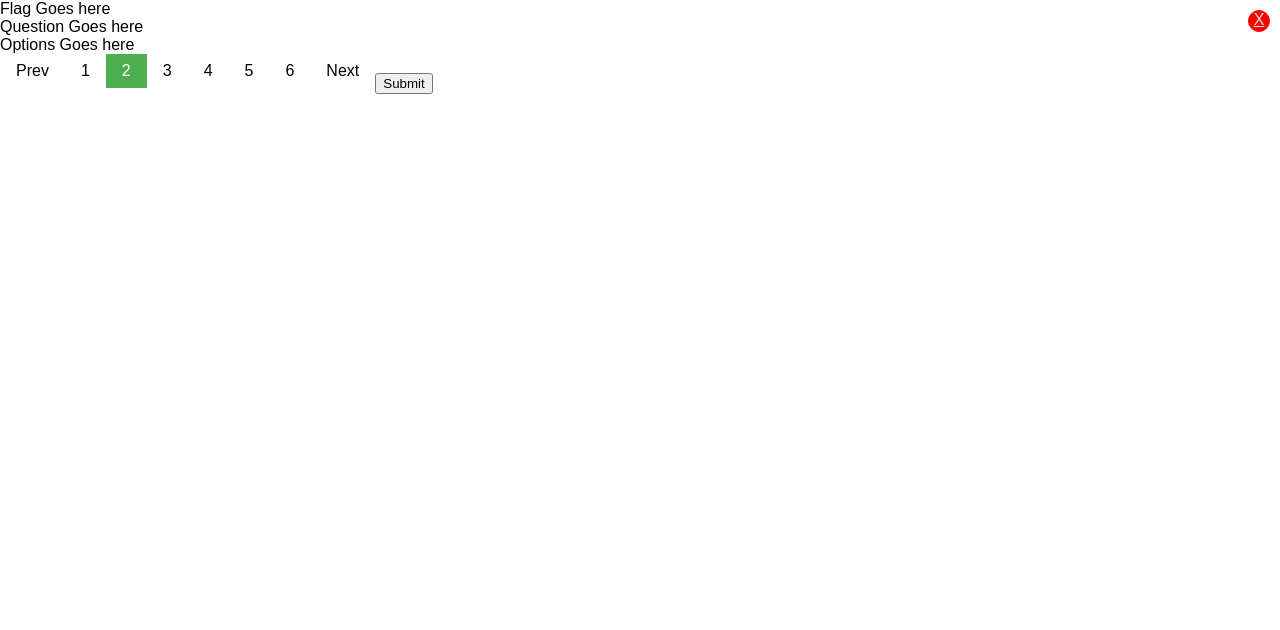
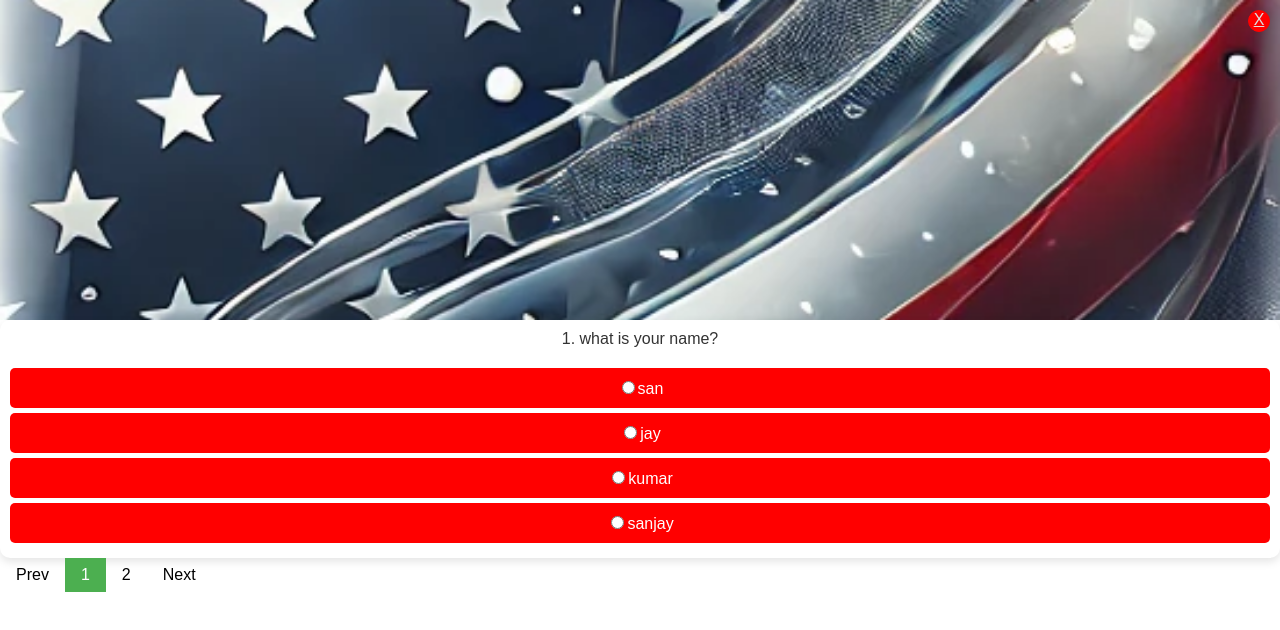
Before and after one commit to sanzay83/adquiz, a React (Create React App) app: page /quiz in a window 1280 px wide. Shown: the top 630 px of the page. Built offline with nearby package versions, Linux system fonts and the light colour scheme.

Commit message:
added functionality on all pages

```diff
--- /dev/null
+++ b/src/data.json
@@ -0,0 +1,26 @@
+[
+  {
+    "id": 1,
+    "question": "what is your name?",
+    "options": ["san", "jay", "kumar", "sanjay"],
+    "correct": "sanjay"
+  },
+  {
+    "id": 2,
+    "question": "Where do you live?",
+    "options": ["san", "jay", "kumar", "sanjay"],
+    "correct": "san"
+  },
+  {
+    "id": 3,
+    "question": "what is your school name?",
+    "options": ["san", "jay", "kumar", "sanjay"],
+    "correct": "kumar"
+  },
+  {
+    "id": 4,
+    "question": "Where do you live?",
+    "options": ["san", "jay", "kumar", "sanjay"],
+    "correct": "san"
+  }
+]
--- a/src/routes/Progress.css
+++ b/src/routes/Progress.css
@@ -0,0 +1,14 @@
+.progress {
+  padding: 20px;
+}
+
+.attempts {
+  margin-top: 20px;
+}
+
+.attempt {
+  margin-bottom: 10px;
+  padding: 10px;
+  border: 1px solid #ccc;
+  border-radius: 5px;
+}
--- a/src/routes/Progress.js
+++ b/src/routes/Progress.js
@@ -1,14 +1,35 @@
-import React from "react";
-import "./App.css";
+import React, { useEffect, useState } from "react";
 import { Link } from "react-router-dom";
+import "./Progress.css";
 
 function Progress() {
+  const [pastAttempts, setPastAttempts] = useState([]);
+
+  useEffect(() => {
+    // Retrieve past attempts from localStorage
+    const attempts = JSON.parse(localStorage.getItem("pastAttempts")) || [];
+    setPastAttempts(attempts);
+  }, []);
+
   return (
     <div className="progress">
       <Link className="exit" to="/">
         X
       </Link>
-      This is Progess
+      <h2>Progress</h2>
+      <div className="attempts">
+        {pastAttempts.length > 0 ? (
+          pastAttempts.map((attempt, index) => (
+            <div key={index} className="attempt">
+              <p>Attempt {index + 1}:</p>
+              <p>Score: {attempt.score}</p>
+              <p>Date: {attempt.date}</p>
+            </div>
+          ))
+        ) : (
+          <p>No attempts recorded yet.</p>
+        )}
+      </div>
     </div>
   );
 }
--- a/src/routes/Quiz.css
+++ b/src/routes/Quiz.css
@@ -0,0 +1,38 @@
+.halfBackground {
+  text-align: center;
+  background-image: url("../../assets/background.png");
+  background-size: cover;
+  background-position: center;
+
+  color: white;
+}
+
+.quiz-container {
+  background-color: #fff;
+  border-radius: 10px;
+  box-shadow: 0 4px 8px rgba(0, 0, 0, 0.1);
+  padding: 10px;
+  text-align: center;
+}
+
+.question-text {
+  font-size: 1em;
+  color: #333;
+  margin-bottom: 20px;
+}
+
+.option {
+  background-color: red;
+  color: white;
+  border: none;
+  margin: 10px 0;
+  border-radius: 5px;
+  cursor: pointer;
+  padding: 5px;
+  font-size: 1em;
+  transition: background-color 0.3s ease;
+}
+
+.option:hover {
+  background-color: red;
+}
--- a/src/routes/Quiz.js
+++ b/src/routes/Quiz.js
@@ -1,36 +1,127 @@
-import React from "react";
+import React, { useState, useEffect } from "react";
+import { Link, useNavigate } from "react-router-dom";
+import AllData from "../data.json";
 import "./App.css";
-import { Link } from "react-router-dom";
+import "./Quiz.css";
 
 function Quiz() {
+  const [currentPage, setCurrentPage] = useState(1);
+  const [selectedAnswers, setSelectedAnswers] = useState({});
+  const [selectedQuestions, setSelectedQuestions] = useState([]);
+  const navigate = useNavigate();
+  const questionsPerPage = 1;
+
+  useEffect(() => {
+    // Randomly select 2 questions from AllData
+    const shuffledQuestions = [...AllData].sort(() => 0.5 - Math.random());
+    const selected = shuffledQuestions.slice(0, 2);
+    setSelectedQuestions(selected);
+  }, []);
+
+  const indexOfLastQuestion = currentPage * questionsPerPage;
+  const indexOfFirstQuestion = indexOfLastQuestion - questionsPerPage;
+  const currentQuestions = selectedQuestions.slice(
+    indexOfFirstQuestion,
+    indexOfLastQuestion
+  );
+
+  const paginate = (pageNumber) => setCurrentPage(pageNumber);
+
+  const handleOptionChange = (questionId, option) => {
+    setSelectedAnswers({
+      ...selectedAnswers,
+      [questionId]: option,
+    });
+  };
+
+  const handleSubmit = () => {
+    const score = selectedQuestions.reduce((acc, question) => {
+      return acc + (selectedAnswers[question.id] === question.correct ? 1 : 0);
+    }, 0);
+
+    // Store the score, selected answers, and questions in localStorage
+    localStorage.setItem("quizScore", score);
+    localStorage.setItem("selectedAnswers", JSON.stringify(selectedAnswers));
+    localStorage.setItem(
+      "selectedQuestions",
+      JSON.stringify(selectedQuestions)
+    );
+
+    // Retrieve past attempts from localStorage
+    const pastAttempts = JSON.parse(localStorage.getItem("pastAttempts")) || [];
+    const newAttempt = {
+      score,
+      date: new Date().toLocaleString(),
+    };
+
+    // Store only the last 10 attempts
+    const updatedAttempts = [newAttempt, ...pastAttempts].slice(0, 10);
+    localStorage.setItem("pastAttempts", JSON.stringify(updatedAttempts));
+
+    // Navigate to the result page
+    navigate("/result");
+  };
+
+  const totalPages = Math.ceil(selectedQuestions.length / questionsPerPage);
+
   return (
-    <div className="Quiz">
+    <>
       <Link className="exit" to="/">
         X
       </Link>
-      <>Flag Goes here</>
-      <br />
-      <>Question Goes here</>
-      <br />
-      <>Options Goes here</>
-
-      <br />
-      <div class="pagination">
-        <a href="#">Prev</a>
-        <a href="#">1</a>
-        <a class="active" href="#">
-          2
+      <div className="halfBackground"></div>
+      <div className="quiz-container">
+        {currentQuestions.map((data) => (
+          <div key={data.id}>
+            <div className="question-text">
+              {data.id + ". " + data.question}
+            </div>
+            {data.options.map((option, index) => (
+              <div key={index} className="option">
+                <label>
+                  <input
+                    type="radio"
+                    name={`question-${data.id}`}
+                    value={option}
+                    checked={selectedAnswers[data.id] === option}
+                    onChange={() => handleOptionChange(data.id, option)}
+                  />
+                  {option}
+                </label>
+              </div>
+            ))}
+          </div>
+        ))}
+      </div>
+      <div className="pagination">
+        <a
+          href="#"
+          onClick={() => paginate(currentPage - 1)}
+          disabled={currentPage === 1}
+        >
+          Prev
         </a>
-        <a href="#">3</a>
-        <a href="#">4</a>
-        <a href="#">5</a>
-        <a href="#">6</a>
-        <a href="#">Next</a>
+        {Array.from({ length: totalPages }, (_, index) => (
+          <a
+            key={index + 1}
+            href="#"
+            className={currentPage === index + 1 ? "active" : ""}
+            onClick={() => paginate(index + 1)}
+          >
+            {index + 1}
+          </a>
+        ))}
+        {currentPage < totalPages ? (
+          <a href="#" onClick={() => paginate(currentPage + 1)}>
+            Next
+          </a>
+        ) : (
+          <a href="#" onClick={handleSubmit}>
+            Submit
+          </a>
+        )}
       </div>
-      <Link className="result" to="/result">
-        <button className="buton">Submit</button>
-      </Link>
-    </div>
+    </>
   );
 }
 
--- a/src/routes/Result.js
+++ b/src/routes/Result.js
@@ -1,17 +1,27 @@
-import React from "react";
+import React, { useEffect, useState } from "react";
 import { Link } from "react-router-dom";
 import "./Result.css";
 
 function Result() {
+  const [score, setScore] = useState(null);
+
+  useEffect(() => {
+    // Retrieve the score from localStorage
+    const storedScore = localStorage.getItem("quizScore");
+    if (storedScore !== null) {
+      setScore(storedScore);
+    }
+  }, []);
+
   return (
     <>
       <Link className="exit" to="/">
         X
       </Link>
-      <div className="halfBackground"> </div>
+      <div className="halfBackground"></div>
       <div className="trf">
-        <img src={require("./background.png")} /> <br />
-        Conditional Text
+        <img src={require("./background.png")} alt="background" /> <br />
+        {score !== null ? `Your score is: ${score}` : "No score available"}
       </div>
       <div className="resultButtonContainer">
         <Link to="/quiz">
--- /dev/null
+++ b/src/routes/Review.css
@@ -0,0 +1,9 @@
+.review-container {
+  padding: 20px;
+}
+
+.option {
+  padding: 10px;
+  margin: 5px 0;
+  border-radius: 5px;
+}
--- a/src/routes/Review.js
+++ b/src/routes/Review.js
@@ -1,13 +1,62 @@
-import React from "react";
+import React, { useEffect, useState } from "react";
 import { Link } from "react-router-dom";
+import "./Review.css";
 
 function Review() {
+  const [selectedQuestions, setSelectedQuestions] = useState([]);
+  const [selectedAnswers, setSelectedAnswers] = useState({});
+
+  useEffect(() => {
+    // Retrieve the selected questions and answers from localStorage
+    const storedQuestions = JSON.parse(
+      localStorage.getItem("selectedQuestions")
+    );
+    const storedAnswers = JSON.parse(localStorage.getItem("selectedAnswers"));
+
+    if (storedQuestions) {
+      setSelectedQuestions(storedQuestions);
+    }
+    if (storedAnswers) {
+      setSelectedAnswers(storedAnswers);
+    }
+  }, []);
+
   return (
-    <div>
+    <>
       <Link className="exit" to="/">
         X
       </Link>
-    </div>
+      <div className="halfBackground"></div>
+      <div className="review-container">
+        {selectedQuestions.map((data) => (
+          <div key={data.id}>
+            <div className="question-text">
+              {data.id + ". " + data.question}
+            </div>
+            {data.options.map((option, index) => {
+              const isCorrect = option === data.correct;
+              const isSelected = option === selectedAnswers[data.id];
+              return (
+                <div
+                  key={index}
+                  className="option"
+                  style={{
+                    backgroundColor: isSelected
+                      ? isCorrect
+                        ? "green"
+                        : "red"
+                      : "transparent",
+                    color: isSelected ? "white" : "black",
+                  }}
+                >
+                  {option}
+                </div>
+              );
+            })}
+          </div>
+        ))}
+      </div>
+    </>
   );
 }
 
```
